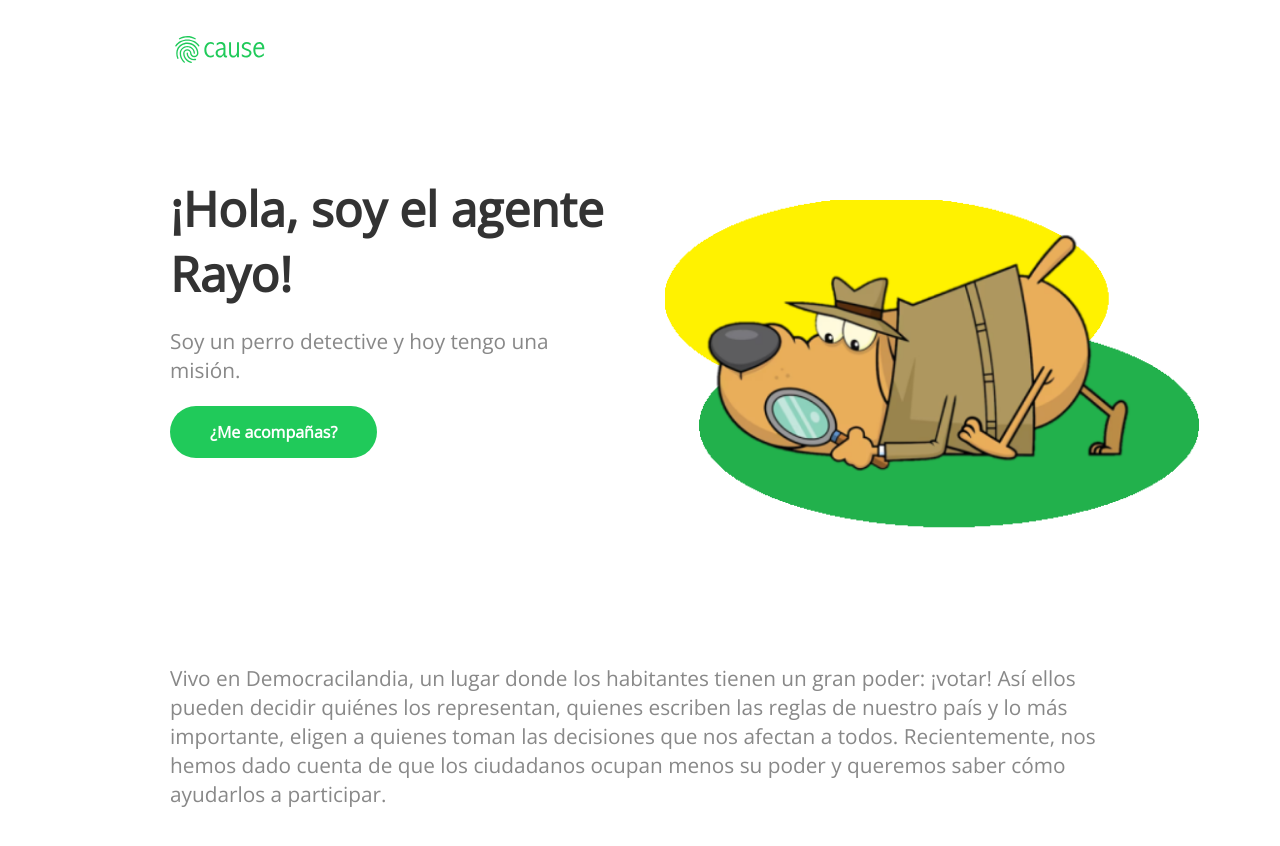
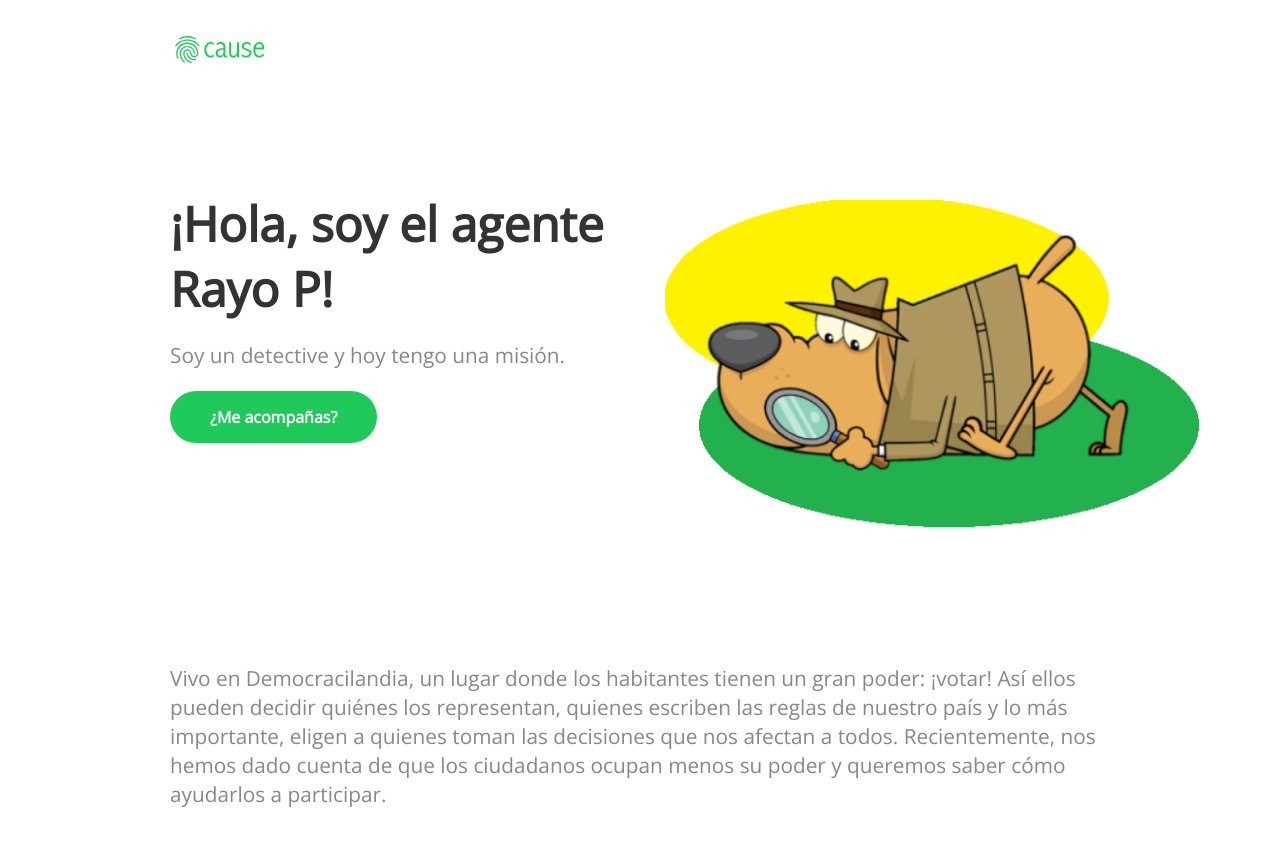
Before and after one commit to carlaAndr/democracia.github.io, a Jekyll site: the page built from index.html, in a window 1280 px wide and 900 px high. Shown: the top 846 px of the window. Built offline with Jekyll 4.4.1, drawn with Linux system fonts in a browser that asks for light colours; nearby versions of some CDN libraries.

Commit message:
Update index.html

```diff
--- a/index.html
+++ b/index.html
@@ -6,8 +6,8 @@ title: Democracia
 	<div class="container">
 		<div class="column">
 			<div>
-				<h1 class="editable">¡Hola, soy el agente Rayo!</h1>
-				<p class="editable">Soy un perro detective y hoy tengo una misión.
+				<h1 class="editable">¡Hola, soy el agente Rayo P!</h1>
+				<p class="editable">Soy un detective y hoy tengo una misión.
 
 				</p>
 				<div class="button">
@@ -49,7 +49,7 @@ title: Democracia
 <div class="container">
 	<div class="columns">
 		<div>
-			<img src="{{ site.baseurl }}/images/grafica1.jpg" alt="Educacion">
+			<img src="{{ site.baseurl }}/images/graficaEducacion.png" alt="Educacion">
 		</div>
 		<div>
 			<h2 class="editable">Educación</h2>
@@ -139,6 +139,7 @@ title: Democracia
 
 <div class="container">
 	<h2 class="editable">Esto no quiere decir que</h2>
+	<div class="columns">
 	<p> se deba de dejar de invertir en educación, ciencia, salud o medio ambiente. La participación es un problema más complejo
 	Seguiremos investigando pisats, pero depende de ti, que cuando seas grande, participes con tu superpoder para el bien de tu país.
 
@@ -146,7 +147,7 @@ title: Democracia
 	<div>
 		<img src="{{ site.baseurl }}/images/Perro2.jpg" alt="Sheep">
 	</div>
-
+	</div>
 </div>
 
 <div class="darker">
```
